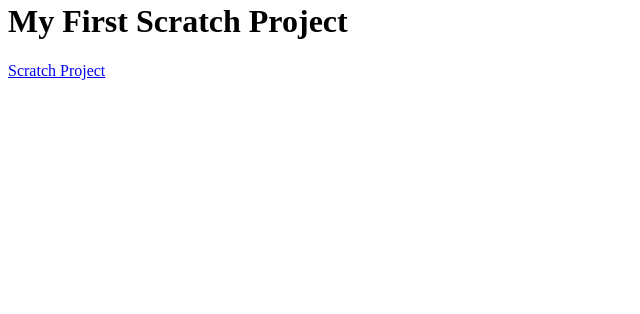
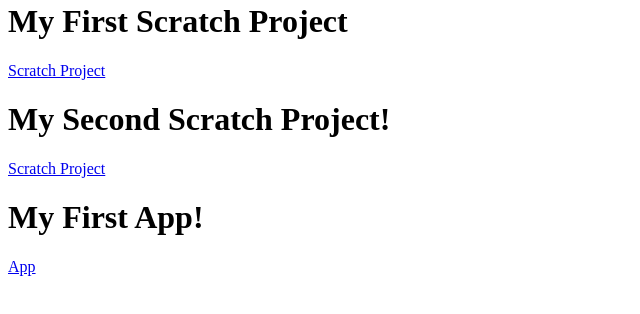
Before and after one commit to leslyarline/leslyarline.github.io, a plain HTML site: page my_website/portfolio.html in a window 1280 px wide. Shown: the part 482-796 px from the top of the page, without its empty margins (0-640 px from the left). Drawn offline with Linux system fonts and the light colour scheme.

Commit message:
Initial commit

```diff
--- a/my_website/portfolio.html
+++ b/my_website/portfolio.html
@@ -16,5 +16,9 @@
     </a>
     <h1>My First Scratch Project</h1>
     <a href="https://scratch.mit.edu/projects/172108570/">Scratch Project</a>
+     <h1>My Second Scratch Project!</h1>
+      <a href="https://scratch.mit.edu/projects/173805053/">Scratch Project</a>
+      <h1>My First App!</h1>
+       <a href="/my_website/projects/FeedMe.apk">App</a>
 	  </body>
 	</html>
```
Also changed, not shown: 1 other file.
